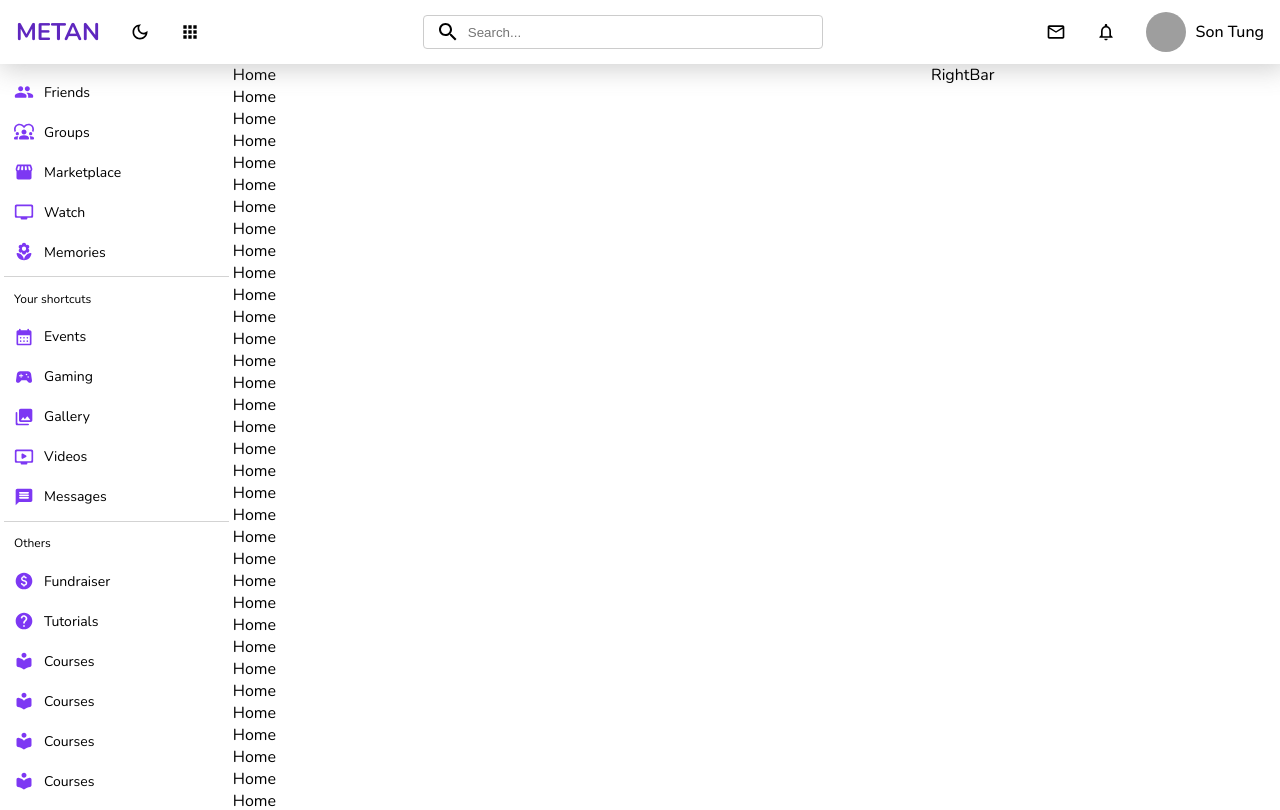
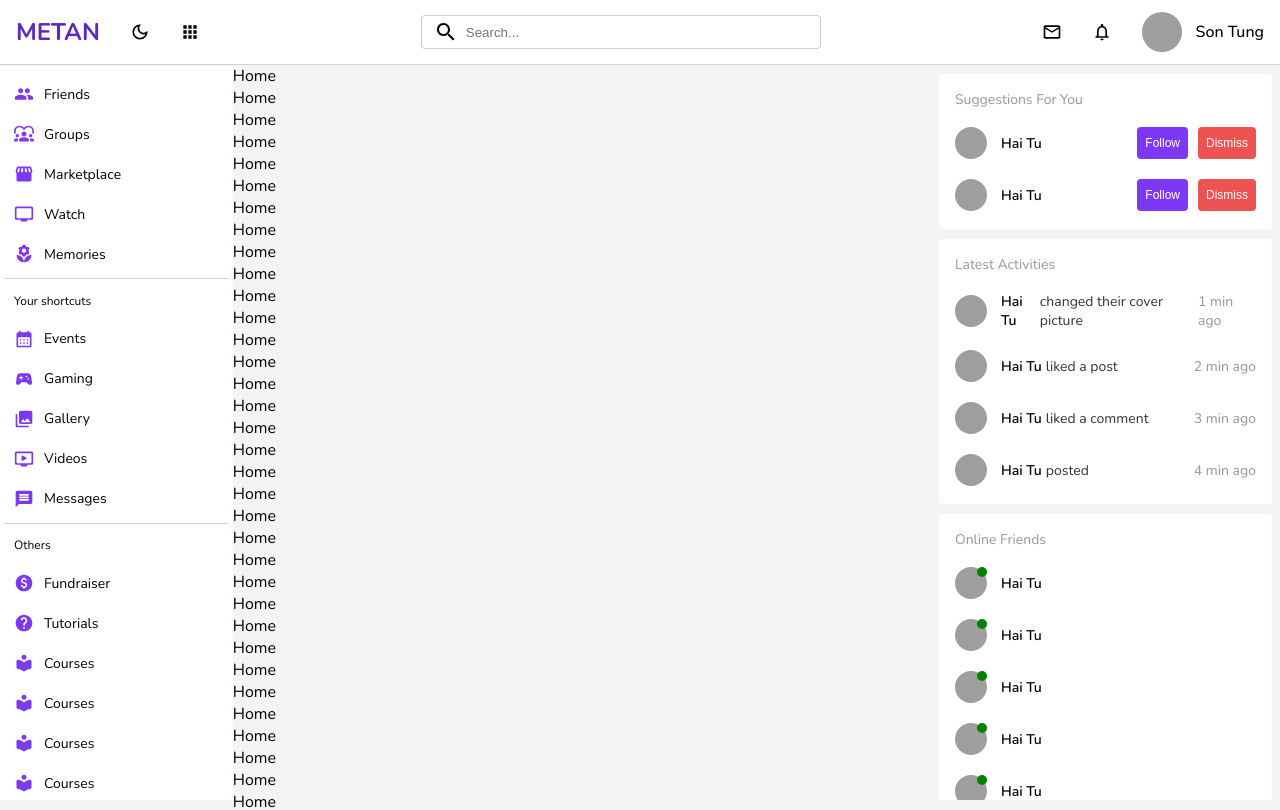
Before and after one commit to Havold/social-web-ui, a React (Create React App) app: page / in a window 1280 px wide. Shown: the top 810 px of the page. Built offline with nearby package versions, Linux system fonts and the light colour scheme; grey boxes are pictures that could not be loaded.

Commit message:
Create RightBar UI.

```diff
--- a/src/App.js
+++ b/src/App.js
@@ -20,7 +20,7 @@ function App() {
 
   const Layout = () => {
     return (
-      <div className="layout">
+      <div style={{backgroundColor: '#F5F3F3'}}>
         <NavBar />
         <div style={{display: 'flex'}}>
           <LeftBar />
--- a/src/components/LeftBar/leftBar.scss
+++ b/src/components/LeftBar/leftBar.scss
@@ -1,9 +1,10 @@
 .leftBar {
     flex: 2;
     position: sticky;
-    top: 64px;
-    height: calc(100vh - 64px);
+    top: 66px;
+    height: calc(100vh - 66px);
     overflow: scroll;
+    background-color: white;
 
     &::-webkit-scrollbar {
         width: 0px;
--- a/src/components/NavBar/navBar.scss
+++ b/src/components/NavBar/navBar.scss
@@ -4,9 +4,10 @@
     justify-content: space-between;
     align-items: center;
     background-color: white;
-    box-shadow: 3px 2px 26px 3px rgba(101,101,101,0.3);
-    -webkit-box-shadow: 3px 2px 26px 3px rgba(101,101,101,0.3);
-    -moz-box-shadow: 3px 2px 26px 3px rgba(101,101,101,0.3);
+    // box-shadow: 3px 2px 26px 3px rgba(101,101,101,0.3);
+    // -webkit-box-shadow: 3px 2px 26px 3px rgba(101,101,101,0.3);
+    // -moz-box-shadow: 3px 2px 26px 3px rgba(101,101,101,0.3);
+    border-bottom: 1px solid lightgray;
     position: sticky;
     top: 0;
 
@@ -44,7 +45,7 @@
         .user {
             display: flex;
             align-items: center;
-            gap: 10px;
+            gap: 14px;
             cursor: pointer;
 
             img {
--- a/src/components/RightBar/RightBar.jsx
+++ b/src/components/RightBar/RightBar.jsx
@@ -1,9 +1,65 @@
-import './rightBar.scss'
+import "./rightBar.scss";
+import SuggestedUser from "../SuggestedUser/SuggestedUser";
+import UserActivity from "../UserActivity/UserActivity";
+import UserInfo from "../UserInfo/UserInfo";
 
 const RightBar = () => {
+  const avatar =
+    "https://p16-sign-sg.tiktokcdn.com/aweme/1080x1080/tos-alisg-avt-0068/25cc895137a04da3482b762a567a9046.jpeg?lk3s=a5d48078&nonce=96760&refresh_token=5763b305b78c34f2035853d25c7b1d12&x-expires=1726084800&x-signature=E97pAzf9DLjezS9UK%2BiaStAoHpo%3D&shp=a5d48078&shcp=81f88b70";
   return (
-    <div className='rightBar'>RightBar</div>
-  )
-}
+    <div className="rightBar">
+      <div className="container">
+        <div className="item">
+          <div className="title">Suggestions For You</div>
+          <SuggestedUser avatar={avatar} name="Hai Tu" />
+          <SuggestedUser avatar={avatar} name="Hai Tu" />
+        </div>
+        <div className="item">
+          <div className="title">Latest Activities</div>
+          <UserActivity
+            avatar={avatar}
+            name="Hai Tu"
+            type="changedCover"
+            time={1}
+          />
+          <UserActivity
+            avatar={avatar}
+            name="Hai Tu"
+            type="likedPost"
+            time={2}
+          />
+          <UserActivity
+            avatar={avatar}
+            name="Hai Tu"
+            type="likedComment"
+            time={3}
+          />
+          <UserActivity avatar={avatar} name="Hai Tu" type="posted" time={4} />
+        </div>
+        <div className="item">
+          <div className="title">Online Friends</div>
+            <div className="onlineItem">
+              <UserInfo avatar={avatar} name='Hai Tu' online={true} />
+            </div>
+            <div className="onlineItem">
+              <UserInfo avatar={avatar} name='Hai Tu' online={true} />
+            </div>
+            <div className="onlineItem">
+              <UserInfo avatar={avatar} name='Hai Tu' online={true} />
+            </div>
+            <div className="onlineItem">
+              <UserInfo avatar={avatar} name='Hai Tu' online={true} />
+            </div>
+            <div className="onlineItem">
+              <UserInfo avatar={avatar} name='Hai Tu' online={true} />
+            </div>
+            <div className="onlineItem">
+              <UserInfo avatar={avatar} name='Hai Tu' online={true} />
+            </div>
+        </div>
+      </div>
+    </div>
+  );
+};
 
-export default RightBar
+export default RightBar;
--- a/src/components/RightBar/rightBar.scss
+++ b/src/components/RightBar/rightBar.scss
@@ -1,7 +1,56 @@
 .rightBar {
     flex: 3;
     position: sticky;
-    top: 64px;
-    height: calc(100vh - 64px);
+    top: 66px;
+    height: calc(100vh - 66px);
     overflow: scroll;
+
+    &::-webkit-scrollbar {
+        width: 0px;
+    }
+
+    .container {
+        display: flex;
+        flex-direction: column;
+        gap: 10px;
+        padding: 8px;
+
+        .item {
+            background-color: white;
+            border-radius: 4px;
+            padding: 8px 0;
+
+            .title {
+                color: #33333382;
+                font-size: 1.4rem;
+                padding: 8px 16px;
+            }
+
+            .onlineItem {
+                padding: 10px 16px;
+
+                &:hover {
+                    cursor: pointer;
+                    background-color: rgba(211, 211, 211, 0.238);
+                }
+
+            }
+
+        }
+    }
 }
+
+// .rightBar:hover {
+//     &::-webkit-scrollbar {
+//         width: 4px;
+//     }
+
+//     &::-webkit-scrollbar-thumb {
+//         background-color: var(--primary);
+//         border-radius: 4px;
+//     }
+
+//     &::-webkit-scrollbar-track {
+//         background-color: var(--primary-hover)/* Màu nền của track thanh cuộn */
+//     }
+// }
--- /dev/null
+++ b/src/components/SuggestedUser/SuggestedUser.jsx
@@ -0,0 +1,16 @@
+import UserInfo from '../UserInfo/UserInfo';
+import './suggestedUser.scss'
+
+const SuggestedUser = ({ avatar, name }) => {
+  return (
+    <div className="suggestedUser">
+      <UserInfo avatar={avatar} name={name} />
+      <div className="actions">
+        <button className="follow">Follow</button>
+        <button className="dismiss">Dismiss</button>
+      </div>
+    </div>
+  );
+};
+
+export default SuggestedUser;
--- /dev/null
+++ b/src/components/SuggestedUser/suggestedUser.scss
@@ -0,0 +1,35 @@
+.suggestedUser {
+    display: flex;
+    justify-content: space-between;
+    padding: 10px 16px;
+
+    &:hover {
+        cursor: pointer;
+        background-color: rgba(225, 223, 223, 0.162);
+    }
+
+    .actions {
+        display: flex;
+        gap: 10px;
+
+        button {
+            font-size: 1.2rem;
+            cursor: pointer;
+            color: white;
+            border-radius: 4px;
+            padding: 8px;
+
+            &:hover {
+                opacity: 0.8;
+            }
+
+            &.follow {
+                background-color: var(--primary);
+            }
+
+            &.dismiss {
+                background-color: #EF5351;
+            }
+        }
+    }
+}
--- /dev/null
+++ b/src/components/UserActivity/UserActivity.jsx
@@ -0,0 +1,39 @@
+import UserInfo from "../UserInfo/UserInfo";
+import "./userActivity.scss";
+
+const UserActivity = ({ avatar, name, type, time }) => {
+  let activity = "";
+  switch (type) {
+    case "changedCover":
+      activity = "changed their cover picture";
+      break;
+    case "changedAvatar":
+      activity = "changed their avatar";
+      break;
+    case "likedPost":
+      activity = "liked a post";
+      break;
+    case "likedComment":
+      activity = "liked a comment";
+      break;
+    case "posted":
+      activity = "posted";
+      break;
+    default:
+      break;
+  }
+
+  return (
+    <div className="userActivity">
+      <div className="left">
+        <UserInfo avatar={avatar} name={name} />
+        <span className="activity">{activity}</span>
+      </div>
+      <div className="right">
+        <span>{time} min ago</span>
+      </div>
+    </div>
+  );
+};
+
+export default UserActivity;
--- /dev/null
+++ b/src/components/UserActivity/userActivity.scss
@@ -0,0 +1,31 @@
+.userActivity {
+    display: flex;
+    justify-content: space-between;
+    align-items: center;
+    padding: 10px 16px;
+    font-size: 1.4rem;
+
+
+    &:hover {
+        cursor: pointer;
+        background-color: rgba(225, 223, 223, 0.162);
+    }
+
+    .left {
+        display: flex;
+        align-items: center;
+        gap: 4px;
+
+        .activity {
+            color: #333;
+        }
+    }
+
+    .right {
+        span {
+            color: #33333382;
+        }
+    }
+
+
+}
--- /dev/null
+++ b/src/components/UserInfo/UserInfo.jsx
@@ -0,0 +1,15 @@
+import "./userInfo.scss";
+
+const UserInfo = ({ avatar, name, online = false }) => {
+  return (
+    <div className="userInfo">
+      <div className="avatar">
+        <img src={avatar} alt="avatar" />
+        {online ? <div className="active"></div> : <></>}
+      </div>
+      <span>{name}</span>
+    </div>
+  );
+};
+
+export default UserInfo;
--- /dev/null
+++ b/src/components/UserInfo/userInfo.scss
@@ -0,0 +1,37 @@
+.userInfo {
+    display: flex;
+    align-items: center;
+    gap: 14px;
+
+    .avatar {
+        width: 32px;
+        height: 32px;
+        position: relative;
+
+        img {
+            width: 32px;
+            height: 32px;
+            border-radius: 50%;
+        }
+
+        .active {
+            position: absolute;
+            background-color: green;
+            width: 10px;
+            height: 10px;
+            border-radius: 50%;
+            top: 0px;
+            right: 0px;
+        }
+
+    }
+
+
+
+
+    span {
+        color: black;
+        font-weight: 600;
+        font-size: 1.4rem;
+    }
+}
```
